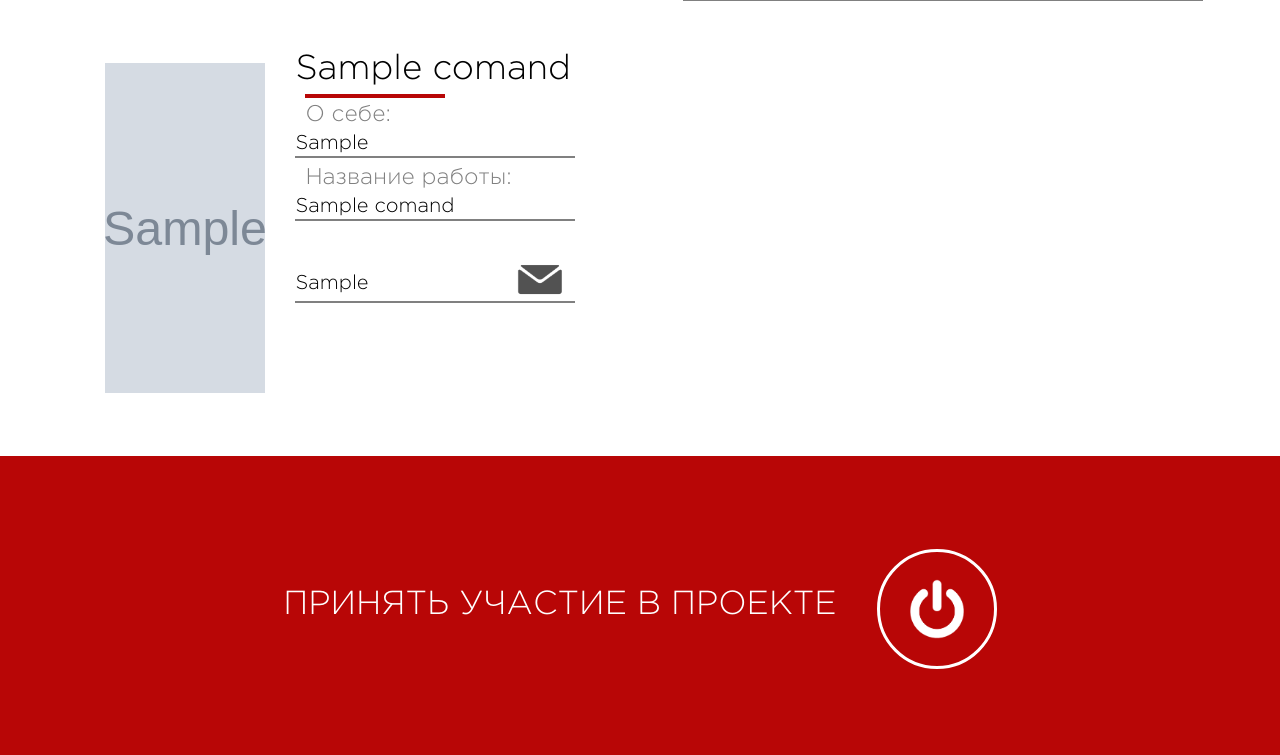
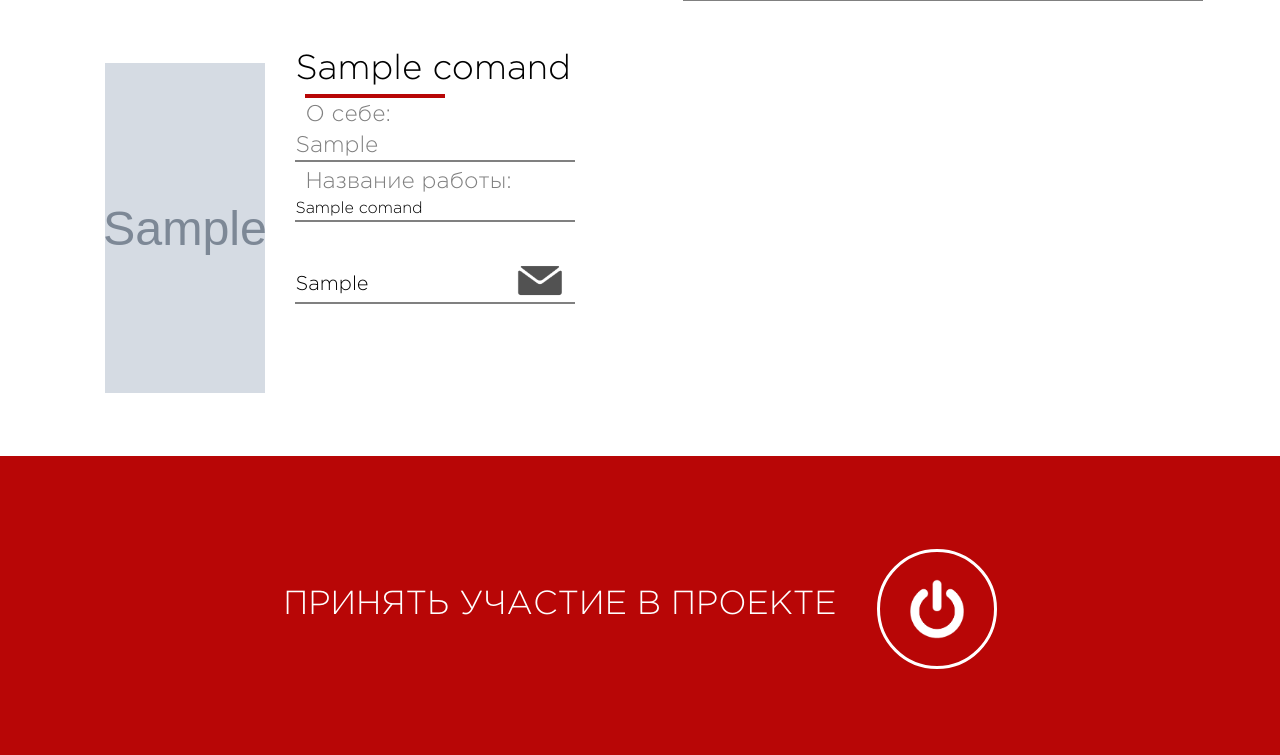
Before and after one commit to atknin/scsci, a PHP site: page /characters.php in a window 1280 px wide. Shown: the part 264-1019 px from the top of the page. Run offline with PHP 8.4, Linux system fonts and the light colour scheme; tables that the repository leaves empty or names only in its code hold one stand-in row (values such as "Sample post"); grey boxes marked "Sample" are stand-in pictures; some libraries are stand-ins or nearby versions.

Commit message:
GothaProLig

```diff
--- a/characters.php
+++ b/characters.php
@@ -57,7 +57,7 @@ echo '
 <div class="you">
 О себе:
 </div>
-<div class="youyou">'
+<div>'
 .$row['task'].
 '</div>
 <div class="bl2">
--- a/css/test1.css
+++ b/css/test1.css
@@ -38,7 +38,7 @@ body{
 	margin-top: 50px;
 	padding-left: 8%;
 }
-.maincontent table{
+.maincontent table{youyou
 	margin: auto;
 }
 .maincontent table td{
@@ -83,7 +83,8 @@ body{
 }
 .youyou{
 	color: black;
-	font-size: 15pt;
+	font-size: 12pt;
+	text-align: justify;
 }
 .work{
 	margin-left: 10px;
@@ -91,7 +92,8 @@ body{
 }
 .workyou{
 	color: black;
-	font-size: 15pt;
+	font-size: 12pt;
+	text-align: justify;
 }
 .bl2{
 	background-color: grey;
```
